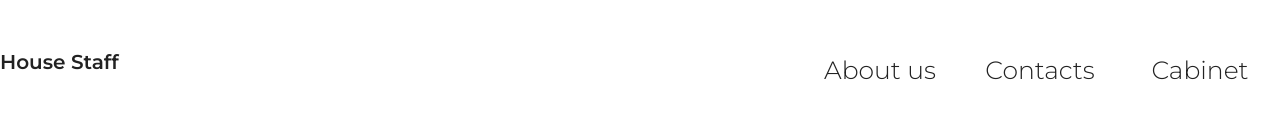
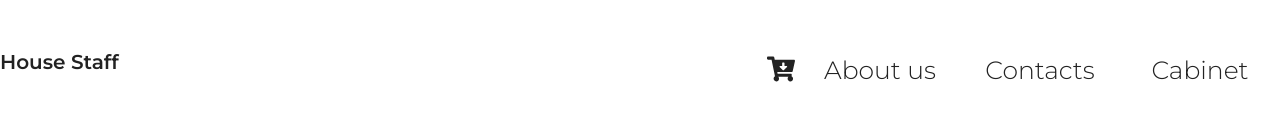
Before and after one commit to OKuts/e-comerc, a React (Create React App) app: page / in a window 1280 px wide. Shown: the top 138 px of the page. Built offline with nearby package versions, Linux system fonts and the light colour scheme.

Commit message:
add cart

```diff
--- a/package.json
+++ b/package.json
@@ -9,6 +9,7 @@
     "node-sass": "^7.0.1",
     "react": "^18.1.0",
     "react-dom": "^18.1.0",
+    "react-icons": "^4.4.0",
     "react-scripts": "5.0.1",
     "web-vitals": "^2.1.0"
   },
--- a/src/components/Nav.jsx
+++ b/src/components/Nav.jsx
@@ -1,8 +1,10 @@
 import React from 'react';
 import {nav} from "../config/data";
+import { FaCartArrowDown } from 'react-icons/fa';
 
 export const Nav = () => (
     <nav>
+        <FaCartArrowDown className={'cart'}/>
         {nav.map(item => <div key={item}>{item}</div>)}
     </nav>
 
--- a/src/components/styles/Nav.scss
+++ b/src/components/styles/Nav.scss
@@ -2,7 +2,7 @@ nav {
   display: flex;
   justify-content: right;
 
-  & div {
+  div {
     font-size: 25px;
     width: 150px;
     padding: 5px;
@@ -14,4 +14,15 @@ nav {
       transition: font-weight 500ms ease;
     }
   }
+  .cart {
+    font-size: 28px;
+
+    padding: 5px;
+
+    &:hover {
+      color: #dc3d3d;
+      cursor: pointer;
+      transition: color 500ms ease;
+    }
+  }
 }
```
Also changed, not shown: 1 other file (tests, documents, lock files or other folders).
